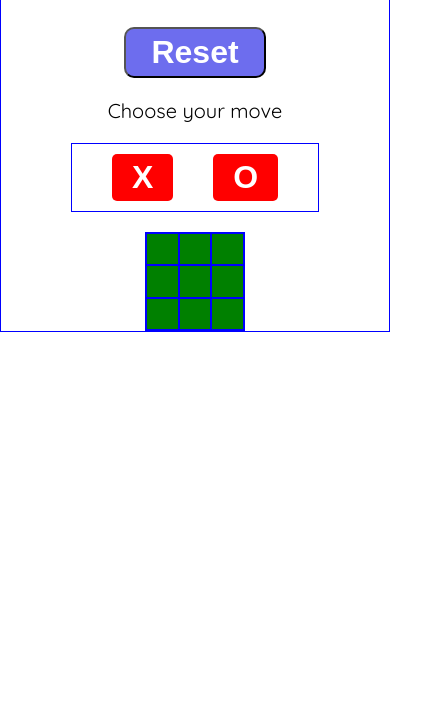
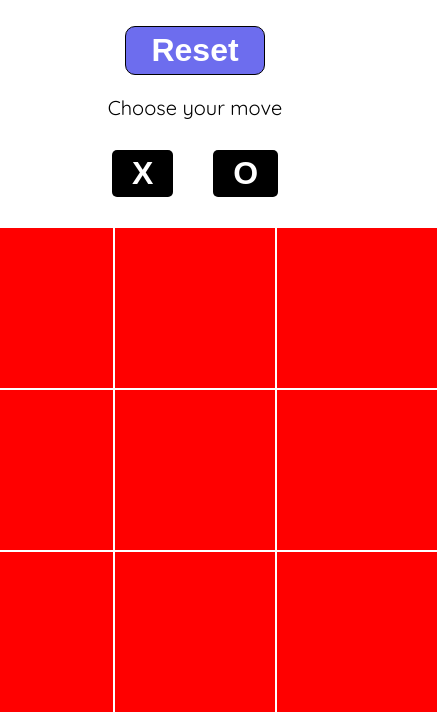
Before and after one commit to armin-164/TicTacToe, a plain HTML site: page index.html in a window 390 px wide. Shown: the part 140-853 px from the top of the page, 438 px wide, since content can reach past the window. Drawn offline with Linux system fonts and the light colour scheme.

Commit message:
Add active style and update css
Add style to buttons when clicked and make the game-board-squares
responsive

```diff
--- a/style.css
+++ b/style.css
@@ -20,7 +20,11 @@ body {
     color: white;
     background-color: rgb(109, 109, 238);
     border-radius: 10px;
+    border: 1px solid black;
+}
 
+.reset-button:active, .move-options > button:active {
+    box-shadow: 0 0 5px 2px black;
 }
 
 .main > p {
@@ -37,7 +41,7 @@ body {
 .move-options > button {
     font-size: 2em;
     padding: 5px 20px;
-    background-color: red;
+    background-color: black;
     color: white;
     font-weight: bold;
     border-radius: 5px;
@@ -47,18 +51,18 @@ body {
 .game-board-container {
     display: grid;
     grid-template-columns: 1fr 1fr 1fr;
-    width: 25vw;
-    height: 25vw;
+
 }
 
 .game-board-square {
-    height: auto;
-    background-color: green;
+    height: 2.5em;
+    width: 2.5em;
+    background-color: red;
     display: flex;
     justify-content: center;
     align-items: center;
+    border: 1px solid white;
+    color:white;
+    font-size: 4em;
+    font-weight: bold;
 }
-
-div {
-    border: 1px solid blue;
-}
```
